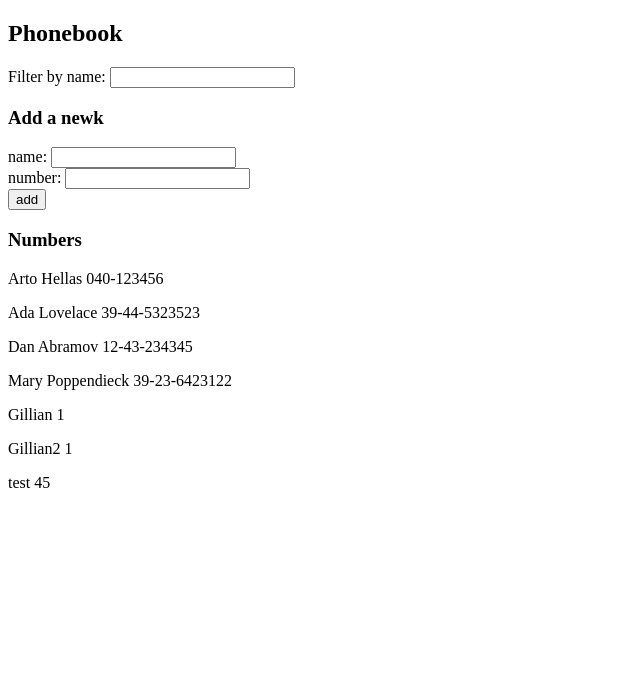
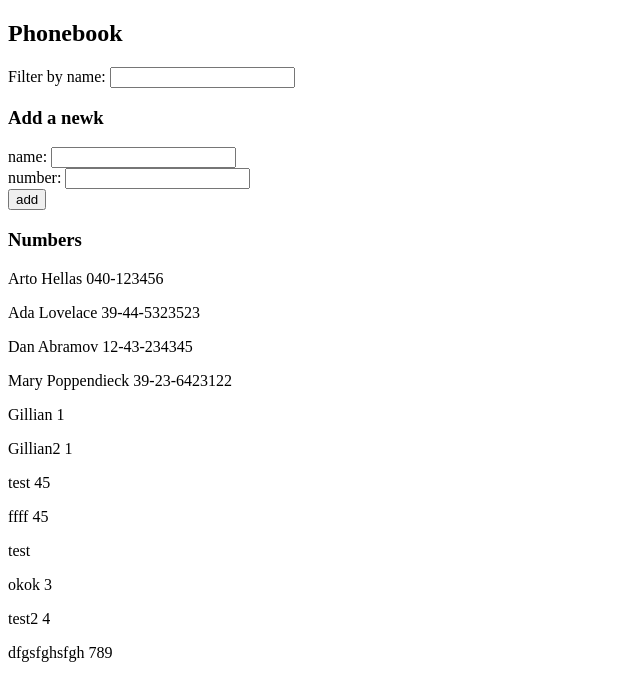
Before and after one commit to Gillian-Delvigne/full_stack_open, a React (Vite) app in the folder part2/phonebook/: page / in a window 1280 px wide. Shown: the top 700 px of the page, without its empty margins (0-640 px from the left). Built offline with nearby package versions, Linux system fonts and the light colour scheme; data requests are answered from the project's data file.

Commit message:
auto commit

```diff
--- a/part2/phonebook/db.json
+++ b/part2/phonebook/db.json
@@ -34,6 +34,31 @@
       "id": "8945",
       "name": "test",
       "number": "45"
+    },
+    {
+      "id": "7016",
+      "name": "ffff",
+      "number": "45"
+    },
+    {
+      "id": "2ee3",
+      "name": "test",
+      "number": ""
+    },
+    {
+      "id": "498d",
+      "name": "okok",
+      "number": "3"
+    },
+    {
+      "id": "77f9",
+      "name": "test2",
+      "number": "4"
+    },
+    {
+      "id": "f0b2",
+      "name": "dfgsfghsfgh",
+      "number": "789"
     }
   ]
 }
--- a/part2/phonebook/src/App.jsx
+++ b/part2/phonebook/src/App.jsx
@@ -1,9 +1,10 @@
+import { useEffect } from "react";
+
+import { addNewPerson, getAllPersons } from "./service/person";
 import { useState } from "react";
 import { Filter } from "./components/Filter";
 import { Form } from "./components/Form";
 import { Persons } from "./components/Persons";
-import { useEffect } from "react";
-import axios from "axios";
 
 const App = () => {
     const [persons, setPersons] = useState([]);
@@ -17,29 +18,33 @@ const App = () => {
           )
         : persons;
 
-    const addNewPerson = (person) => {
-        const request = axios.post("http://localhost:3001/persons", person);
-        return request
-            .then((response) => {
-                if (response.statusText === "Created") return response.data;
-            })
-            .catch((error) => alert(error));
+    const handleFormError = () => {
+        const duplicateName = persons.filter(
+            (person) => person.name === newName
+        );
+        if (duplicateName.length) {
+            alert(`${newName} is already added to phonebook`);
+            return true;
+        }
+        if (!newNum.trim()) {
+            alert("Please provide a valid phone number");
+            return true;
+        }
+        return false;
     };
 
     const handlePerson = (event) => {
         event.preventDefault();
-        const duplicateName = persons.filter(
-            (person) => person.name === newName
-        );
-        if (duplicateName.length)
-            return alert(`${newName} is already added to phonebook`);
-        if (!newNum.trim()) return alert("Please provide a valid phone number");
-        addNewPerson({ name: newName, number: newNum }).then((newPerson) => {
-            const contactList = [...persons, newPerson];
-            setPersons(contactList);
-        });
-        setNewName("");
-        setNewNum("");
+        if (!handleFormError()) {
+            addNewPerson({ name: newName, number: newNum }).then(
+                (newPerson) => {
+                    const contactList = [...persons, newPerson];
+                    setPersons(contactList);
+                }
+            );
+            setNewName("");
+            setNewNum("");
+        }
     };
 
     const handleName = (event) => {
@@ -55,10 +60,7 @@ const App = () => {
     };
 
     useEffect(() => {
-        const promise = axios.get("http://localhost:3001/persons");
-        promise.then((response) => {
-            if (response.status === 200) setPersons(response.data);
-        });
+        getAllPersons().then((persons) => setPersons(persons));
     }, []);
 
     return (
--- /dev/null
+++ b/part2/phonebook/src/service/person.js
@@ -0,0 +1,22 @@
+import axios from "axios";
+const baseUrl = "http://localhost:3001/persons";
+
+const getAllPersons = () => {
+    const request = axios.get("http://localhost:3001/persons");
+    return request
+        .then((response) => {
+            if (response.status === 200) return response.data;
+        })
+        .catch((error) => alert(error));
+};
+
+const addNewPerson = (person) => {
+    const request = axios.post(baseUrl, person);
+    return request
+        .then((response) => {
+            if (response.statusText === "Created") return response.data;
+        })
+        .catch((error) => alert(error));
+};
+
+export { getAllPersons, addNewPerson };
```
